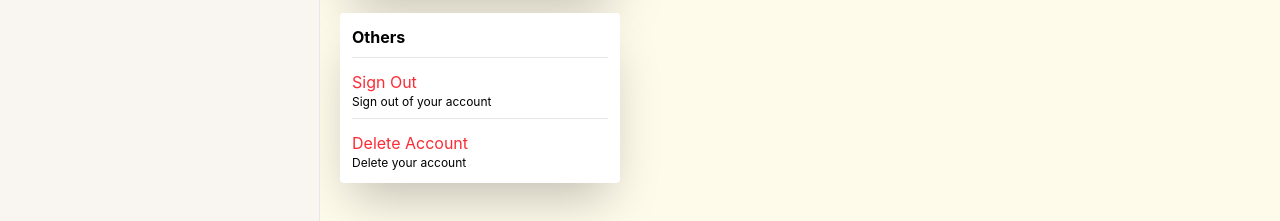
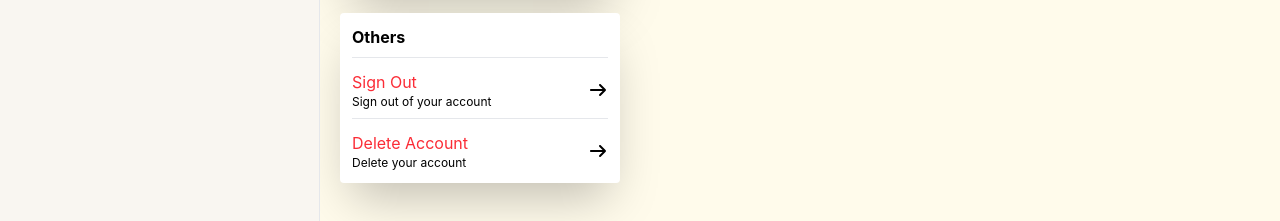
Before and after one commit to DanielApple05/Book-verse, a React (Vite) app in the folder book-verse-frontend/: page /settings in a window 1280 px wide. Shown: the part 559-780 px from the top of the page. Built offline with nearby package versions, Linux system fonts and the light colour scheme; no server answers; the HTML template or start-up script is replaced by a standard one.

Commit message:
feat: enhance sign out and delete account options layout for improved user interaction

```diff
--- a/book-verse-frontend/src/assets/pages/settings.jsx
+++ b/book-verse-frontend/src/assets/pages/settings.jsx
@@ -64,13 +64,19 @@ const signOut = () => {
           </div>
           <div className='bg-white rounded p-3 xl:w-70 w-full space-y-3 shadow-2xl mt-5'>
             <p className='font-bold border-b border-b-gray-200 pb-2'> Others</p>
-            <div onClick={signOut} className=' border-b border-b-gray-200 pb-2 cursor-pointer'>
+            <div onClick={signOut} className=' border-b border-b-gray-200 pb-2 flex items-center justify-between cursor-pointer'>
+              <div>
                 <p className='text-red-500'>Sign Out</p>
                 <p className='text-xs'>Sign out of your account</p>
               </div>
-            <div className=' cursor-pointer'>
+              <FontAwesomeIcon icon={faArrowRight} />
+            </div>
+            <div className=' flex items-center justify-between cursor-pointer'>
+             <div>
                <p className='text-red-500'>Delete Account</p>
               <p className='text-xs'>Delete your account</p>
+             </div>
+              <FontAwesomeIcon icon={faArrowRight} />
             </div>
           </div>
         </div>
```
Lines whose indentation alone changed are shown as unchanged.
